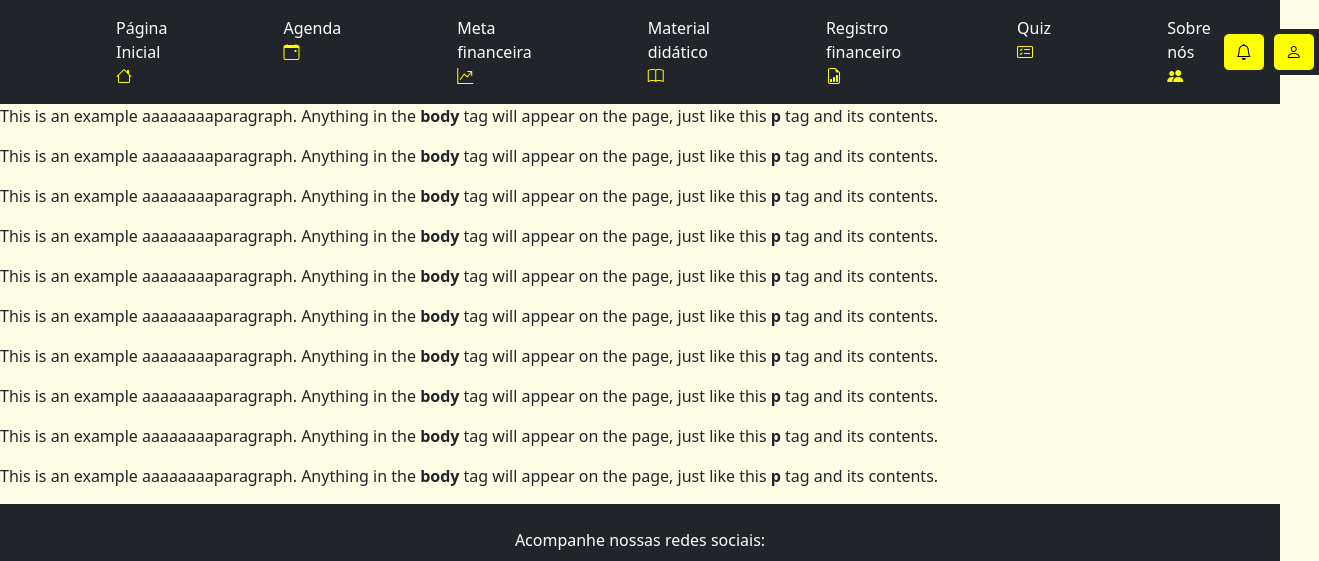
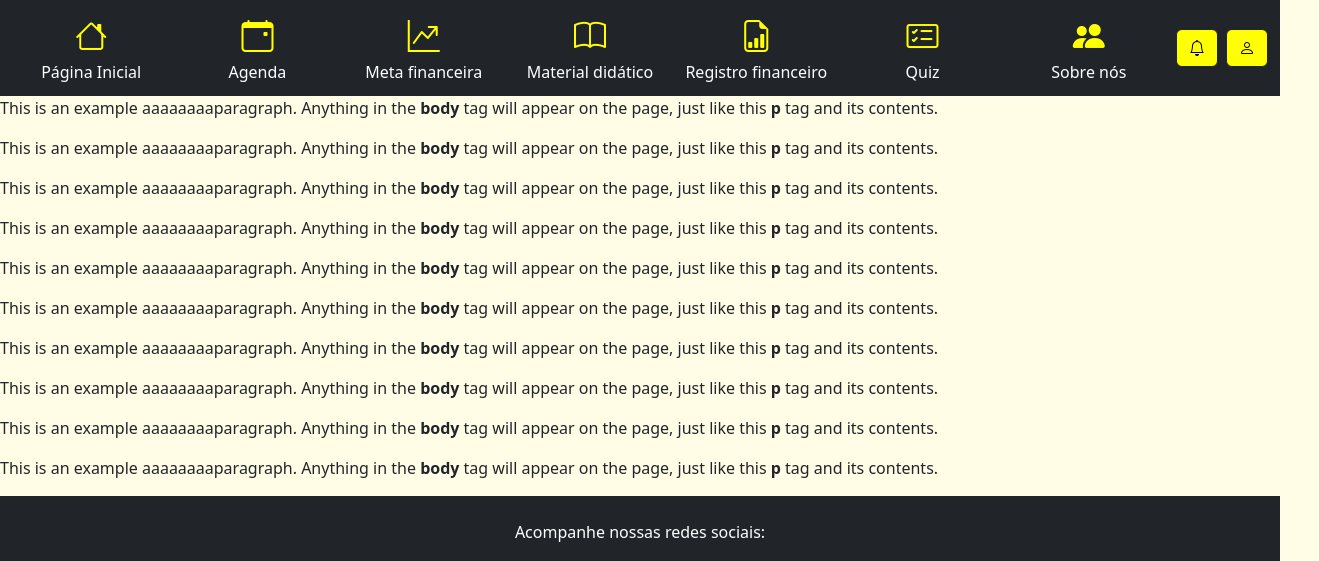
Before and after one commit to pedro-andradee/save-coin, a plain HTML site: page src/savecoin/index.html in a window 1280 px wide. Shown: the top 561 px of the page, 1319 px wide, since content can reach past the window. Drawn offline with nearby package versions, Linux system fonts and the light colour scheme; a web font is replaced by a local one.

Commit message:
adding some classes on navbar

```diff
--- a/src/savecoin/css/style.css
+++ b/src/savecoin/css/style.css
@@ -1,24 +1,44 @@
 body {
     background-color: #FFFDE6;
 }
+
+.navBarItems {
+    width: 100%;
+}
+
+ul {
+    width: 100%;
+    height: 80px !important;
+}
+
+ul li {
+    display: flex;
+    align-items: center;
+    width: 100%;
+    height: 100%;
+}
+
+ul > li:hover  {
+    background-color: #EAD80E;
+}
+
+ul > li > a {
+    width: 100%;
+    display: flex;
+    align-items: center;
+    text-align: center;
+}
+
 .navText {
     color: white;
+    display: flex;
+    flex-direction: column;
+    justify-content: center;
 }
 
 #StyleIcon {
     color: yellow;
-}
-
-.navBarItems {
-    justify-content: space-between;
-}
-
-.firstIcons > li {
-    margin-left: 100px;
-}
-
-.firstIcons > li > a:hover {
-    background-color: #EAD80E;
+    font-size: 2em;
 }
 
 .backgroudLastIcons {
--- a/src/savecoin/index.html
+++ b/src/savecoin/index.html
@@ -1,4 +1,3 @@
-
 <!doctype html>
 <html>
 
@@ -8,32 +7,24 @@
     <meta http-equiv="X-UA-Compatible" content="IE=edge">
     <meta name="viewport" content="width=device-width, initial-scale=1">
 
-    <meta
-      name="author"
-      content="Diovana, Pedro, -, -, - e -"
-    />
+    <meta name="author" content="Diovana, Pedro, -, -, - e -" />
 
     <title>Save Coin</title>
 
     <!-- Bootstrap CSS -->
-    <link
-        href="https://cdn.jsdelivr.net/npm/bootstrap@5.2.1/dist/css/bootstrap.min.css"
-        rel="stylesheet"
-        integrity="sha384-iYQeCzEYFbKjA/T2uDLTpkwGzCiq6soy8tYaI1GyVh/UjpbCx/TYkiZhlZB6+fzT"
-        crossorigin="anonymous"
-    />
+    <link href="https://cdn.jsdelivr.net/npm/bootstrap@5.2.1/dist/css/bootstrap.min.css" rel="stylesheet"
+        integrity="sha384-iYQeCzEYFbKjA/T2uDLTpkwGzCiq6soy8tYaI1GyVh/UjpbCx/TYkiZhlZB6+fzT" crossorigin="anonymous" />
 
     <!-- Bootstrap JS -->
-    <script src="https://cdn.jsdelivr.net/npm/bootstrap@5.2.1/dist/js/bootstrap.bundle.min.js" integrity="sha384-u1OknCvxWvY5kfmNBILK2hRnQC3Pr17a+RTT6rIHI7NnikvbZlHgTPOOmMi466C8" crossorigin="anonymous"></script>
+    <script src="https://cdn.jsdelivr.net/npm/bootstrap@5.2.1/dist/js/bootstrap.bundle.min.js"
+        integrity="sha384-u1OknCvxWvY5kfmNBILK2hRnQC3Pr17a+RTT6rIHI7NnikvbZlHgTPOOmMi466C8"
+        crossorigin="anonymous"></script>
 
     <!-- Bootstrap ICON -->
     <link rel="stylesheet" href="https://cdn.jsdelivr.net/npm/bootstrap-icons@1.3.0/font/bootstrap-icons.css">
 
     <!-- Google Fonts -->
-    <link
-        href="https://fonts.googleapis.com/css2?family=Pattaya&family=Roboto&display=swap"
-        rel="stylesheet"
-    />
+    <link href="https://fonts.googleapis.com/css2?family=Pattaya&family=Roboto&display=swap" rel="stylesheet" />
 
     <!-- Style CSS -->
     <link href="css/style.css" rel="stylesheet" />
@@ -46,58 +37,73 @@
         <!-- NAVBAR -->
         <nav class="navbar navbar-expand-lg navbar-light bg-dark p-2">
             <!--  -->
-            <button class="navbar-toggler" type="button" data-toggle="collapse" data-target="#navbarNav" aria-controls="navbarNav" aria-expanded="false" aria-label="Toggle navigation">
+            <button class="navbar-toggler" type="button" data-toggle="collapse" data-target="#navbarNav"
+                aria-controls="navbarNav" aria-expanded="false" aria-label="Toggle navigation">
                 <span class="navbar-toggler-icon"></span>
             </button>
 
             <div class="collapse navbar-collapse navBarItems">
 
-                <ul class="navbar-nav firstIcons">
+                <ul class="navbar-nav">
 
                     <li class="nav-item active">
-                        <a class="nav-link navText" href="#">Página Inicial<i class="bi bi-house" id="StyleIcon"></i></a>
+                        <a class="nav-link navText" href="#">
+                            <i class="bi bi-house" id="StyleIcon"></i>
+                            <span>Página Inicial</span>
+                        </a>
                     </li>
 
                     <li class="nav-item active">
-                        <a class="nav-link navText" href="#">Agenda <i class="bi bi-calendar-event" id="StyleIcon"></i></a>
+                        <a class="nav-link navText" href="#">
+                            <i class="bi bi-calendar-event" id="StyleIcon"></i>
+                            <span>Agenda</span>
+                        </a>
                     </li>
 
                     <li class="nav-item active">
-                        <a class="nav-link navText" href="#">Meta financeira <i class="bi bi-graph-up" id="StyleIcon"></i></a>
+                        <a class="nav-link navText" href="#">
+                            <i class="bi bi-graph-up" id="StyleIcon"></i>
+                            <span>Meta financeira</span>
+                        </a>
                     </li>
 
                     <li class="nav-item active">
-                        <a class="nav-link navText" href="#">Material didático <i class="bi bi-book" id="StyleIcon"></i></a>
+                        <a class="nav-link navText" href="#">
+                            <i class="bi bi-book" id="StyleIcon"></i>
+                            <span>Material didático</span>
+                        </a>
                     </li>
 
                     <li class="nav-item active">
-                        <a class="nav-link navText" href="#">Registro financeiro <i class="bi bi-file-earmark-bar-graph" id="StyleIcon"></i></a>
+                        <a class="nav-link navText" href="#">
+                            <i class="bi bi-file-earmark-bar-graph" id="StyleIcon"></i>
+                            <span>Registro financeiro</span>
+                        </a>
                     </li>
 
                     <li class="nav-item active">
-                        <a class="nav-link navText" href="#">Quiz <i class="bi bi-card-checklist" id="StyleIcon"></i></a>
+                        <a class="nav-link navText" href="#">
+                            <i class="bi bi-card-checklist" id="StyleIcon"></i>
+                            <span>Quiz</span>
+                        </a>
                     </li>
 
                     <li class="nav-item active">
-                        <a class="nav-link navText" href="#">Sobre nós <i class="bi bi-people-fill" id="StyleIcon"></i></a>
+                        <a class="nav-link navText" href="#">
+                            <i class="bi bi-people-fill" id="StyleIcon"></i>
+                            <span>Sobre nós</span>
+                        </a>
                     </li>
 
-                </ul>
-
-                <ul class="navbar-nav lastIcons">
-
-                    <div class="bg-dark text-center text-white navItem">
-
+                    <div class="bg-dark text-center text-white navLastItem">
                         <li class="nav-item">
                             <a class="btn btn-outline-dark btn-floating m-1 backgroudLastIcons" href="#!" role="button">
                                 <i class="bi bi-bell" id="lastIconsStyle"></i>
                             </a>
                         </li>
-
                     </div>
 
-                    <div class="bg-dark text-center text-white navItem">
-
+                    <div class="bg-dark text-center text-white navLastItem">
                         <li class="nav-item">
                             <a class="btn btn-outline-dark btn-floating m-1 backgroudLastIcons" href="#!" role="button">
                                 <i class="bi bi-person" id="lastIconsStyle"></i>
@@ -108,20 +114,31 @@
 
                 </ul>
 
+
             </div>
         </nav>
     </header>
 
-    <p>This is an example aaaaaaaaparagraph. Anything in the <strong>body</strong> tag will appear on the page, just like this <strong>p</strong> tag and its contents.</p>
-    <p>This is an example aaaaaaaaparagraph. Anything in the <strong>body</strong> tag will appear on the page, just like this <strong>p</strong> tag and its contents.</p>
-    <p>This is an example aaaaaaaaparagraph. Anything in the <strong>body</strong> tag will appear on the page, just like this <strong>p</strong> tag and its contents.</p>
-    <p>This is an example aaaaaaaaparagraph. Anything in the <strong>body</strong> tag will appear on the page, just like this <strong>p</strong> tag and its contents.</p>
-    <p>This is an example aaaaaaaaparagraph. Anything in the <strong>body</strong> tag will appear on the page, just like this <strong>p</strong> tag and its contents.</p>
-    <p>This is an example aaaaaaaaparagraph. Anything in the <strong>body</strong> tag will appear on the page, just like this <strong>p</strong> tag and its contents.</p>
-    <p>This is an example aaaaaaaaparagraph. Anything in the <strong>body</strong> tag will appear on the page, just like this <strong>p</strong> tag and its contents.</p>
-    <p>This is an example aaaaaaaaparagraph. Anything in the <strong>body</strong> tag will appear on the page, just like this <strong>p</strong> tag and its contents.</p>
-    <p>This is an example aaaaaaaaparagraph. Anything in the <strong>body</strong> tag will appear on the page, just like this <strong>p</strong> tag and its contents.</p>
-    <p>This is an example aaaaaaaaparagraph. Anything in the <strong>body</strong> tag will appear on the page, just like this <strong>p</strong> tag and its contents.</p>
+    <p>This is an example aaaaaaaaparagraph. Anything in the <strong>body</strong> tag will appear on the page, just
+        like this <strong>p</strong> tag and its contents.</p>
+    <p>This is an example aaaaaaaaparagraph. Anything in the <strong>body</strong> tag will appear on the page, just
+        like this <strong>p</strong> tag and its contents.</p>
+    <p>This is an example aaaaaaaaparagraph. Anything in the <strong>body</strong> tag will appear on the page, just
+        like this <strong>p</strong> tag and its contents.</p>
+    <p>This is an example aaaaaaaaparagraph. Anything in the <strong>body</strong> tag will appear on the page, just
+        like this <strong>p</strong> tag and its contents.</p>
+    <p>This is an example aaaaaaaaparagraph. Anything in the <strong>body</strong> tag will appear on the page, just
+        like this <strong>p</strong> tag and its contents.</p>
+    <p>This is an example aaaaaaaaparagraph. Anything in the <strong>body</strong> tag will appear on the page, just
+        like this <strong>p</strong> tag and its contents.</p>
+    <p>This is an example aaaaaaaaparagraph. Anything in the <strong>body</strong> tag will appear on the page, just
+        like this <strong>p</strong> tag and its contents.</p>
+    <p>This is an example aaaaaaaaparagraph. Anything in the <strong>body</strong> tag will appear on the page, just
+        like this <strong>p</strong> tag and its contents.</p>
+    <p>This is an example aaaaaaaaparagraph. Anything in the <strong>body</strong> tag will appear on the page, just
+        like this <strong>p</strong> tag and its contents.</p>
+    <p>This is an example aaaaaaaaparagraph. Anything in the <strong>body</strong> tag will appear on the page, just
+        like this <strong>p</strong> tag and its contents.</p>
 
     <!-- RODAPÉ -->
     <footer class="bg-dark text-center text-white">
@@ -131,24 +148,24 @@
             <!-- Section: Social media -->
             <section class="mb-4">
                 <!-- Instagram -->
-            <a class="btn btn-outline-light btn-floating m-1" href="#!" role="button"
-              ><i class="bi bi-instagram"></i></a>
+                <a class="btn btn-outline-light btn-floating m-1" href="#!" role="button"><i
+                        class="bi bi-instagram"></i></a>
 
                 <!-- Twitter -->
-            <a class="btn btn-outline-light btn-floating m-1" href="#!" role="button"
-                ><i class="bi bi-twitter"></i></a>
+                <a class="btn btn-outline-light btn-floating m-1" href="#!" role="button"><i
+                        class="bi bi-twitter"></i></a>
 
                 <!-- Facebook -->
-            <a class="btn btn-outline-light btn-floating m-1" href="#!" role="button"
-              ><i class="bi bi-facebook"></i></a>
+                <a class="btn btn-outline-light btn-floating m-1" href="#!" role="button"><i
+                        class="bi bi-facebook"></i></a>
 
                 <!-- Youtube -->
-            <a class="btn btn-outline-light btn-floating m-1" href="#!" role="button"
-              ><i class="bi bi-youtube"></i></a>
+                <a class="btn btn-outline-light btn-floating m-1" href="#!" role="button"><i
+                        class="bi bi-youtube"></i></a>
 
                 <!-- Github -->
-            <a class="btn btn-outline-light btn-floating m-1" href="#!" role="button"
-              ><i class="bi bi-github"></i></a>
+                <a class="btn btn-outline-light btn-floating m-1" href="#!" role="button"><i
+                        class="bi bi-github"></i></a>
             </section>
             <!-- Section: Social media -->
 
@@ -159,7 +176,8 @@
                         <div class="col-md-5 col-12">
                             <!-- Email input -->
                             <div class="form-outline form-white mb-4">
-                    <input type="email" id="form5Example21" class="form-control" placeholder="Insira seu e-mail" />
+                                <input type="email" id="form5Example21" class="form-control"
+                                    placeholder="Insira seu e-mail" />
                             </div>
                         </div>
                         <div class="col-auto">
@@ -235,4 +253,5 @@
     </footer>
 
 </body>
+
 </html>
```
Lines whose indentation alone changed are shown as unchanged.
